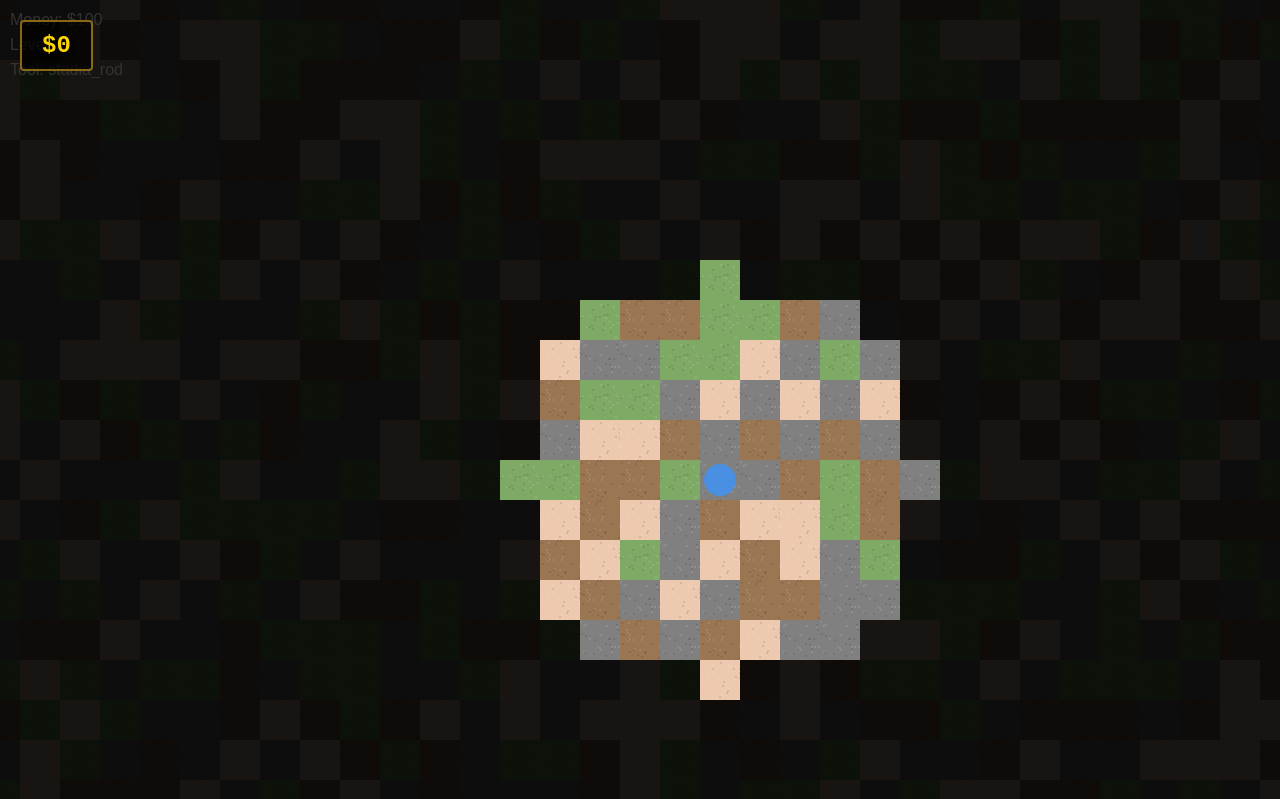
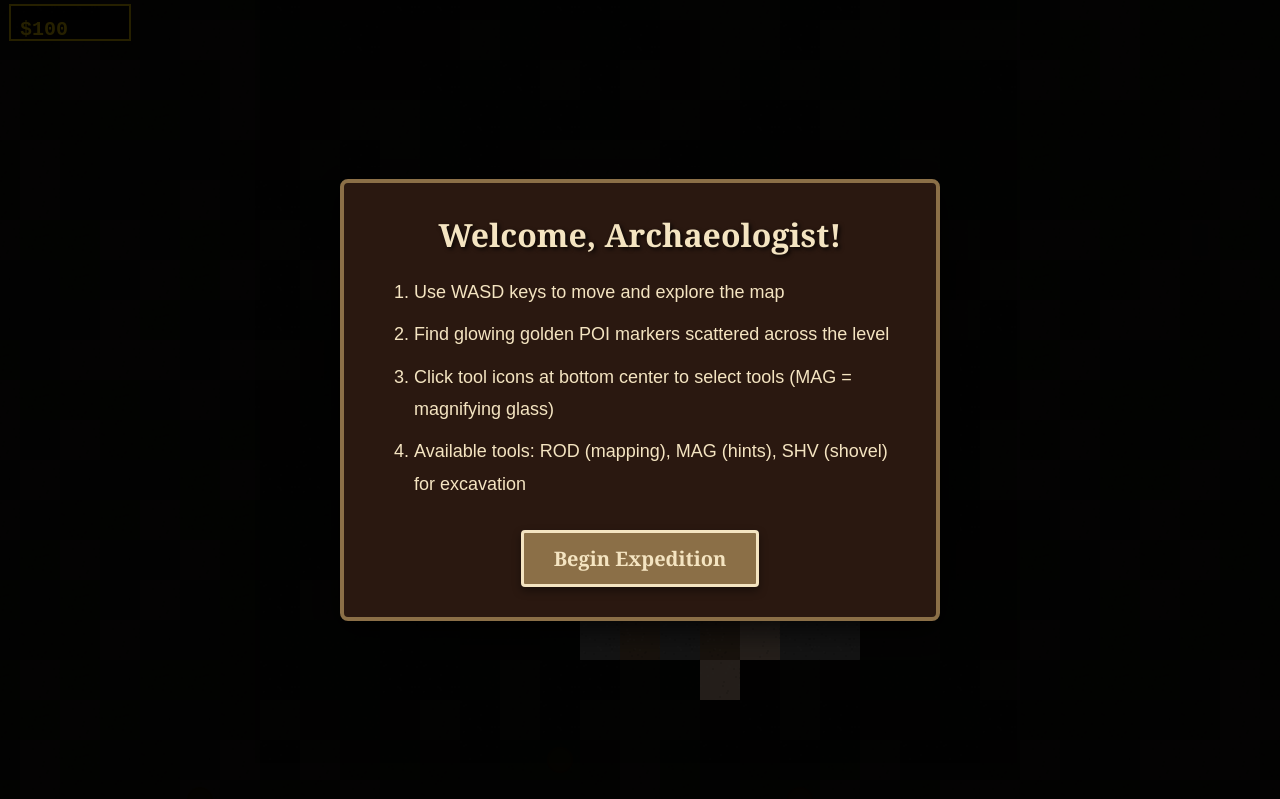
Before and after one commit to TheTinkeringIdiot/2025_STEM_Sparks_Innovation_Project, a plain HTML site: page index.html in a window 1280 px wide. Shown: the top 799 px of the page. Drawn offline with Linux system fonts and the light colour scheme.

Commit message:
Initial refinement toward playable game

```diff
--- a/game.js
+++ b/game.js
@@ -31,6 +31,9 @@
     this.fogOfWar = null;
     this.animator = null;
     this.fogRenderer = null;
+    this.tutorialManager = null;
+    this.minimap = null;
+    this.hudRenderer = null;
 
     // Player movement constants
     this.playerSpeed = 160; // pixels per second (4 tiles per second at 40px/tile)
@@ -63,6 +66,15 @@
     // Initialize fog renderer
     const fogLayer = this.canvasManager.getLayer('fog');
     this.fogRenderer = new FogRenderer(fogLayer.canvas);
+
+    // Initialize tutorial manager
+    this.tutorialManager = new TutorialManager();
+
+    // Initialize minimap (72x48 tiles, 150x100px display)
+    this.minimap = new Minimap(72, 48, 150, 100);
+
+    // Initialize HUD renderer
+    this.hudRenderer = new HUDRenderer(1440, 960, this.minimap);
 
     // TODO: Initialize animator when sprite sheet is available
     // this.animator = new CharacterAnimator(spriteSheet);
@@ -147,6 +159,12 @@
     // Get current input state
     const input = this.inputManager.getState();
 
+    // Process HUD input for tool selection
+    const toolChanged = this.hudRenderer.processInput(input, this.gameState);
+    if (toolChanged) {
+      this.canvasManager.markDirty('ui');
+    }
+
     // Process input and update player movement
     this.updatePlayerMovement(input, deltaSeconds);
 
@@ -156,11 +174,18 @@
       this.animator.update(deltaTime);
     }
 
+    // Store previous camera position to detect movement
+    const prevCameraX = this.camera.worldX;
+    const prevCameraY = this.camera.worldY;
+
     // Update camera to follow player
     this.camera.centerOn(
       this.gameState.player.position.x,
       this.gameState.player.position.y
     );
+
+    // Check if camera moved
+    const cameraMoved = (prevCameraX !== this.camera.worldX || prevCameraY !== this.camera.worldY);
 
     // Update fog of war based on player position
     const fogUpdated = this.fogOfWar.updateFog(
@@ -168,8 +193,12 @@
       this.gameState.player.position.y
     );
 
-    // Mark fog layer as dirty if fog was updated
-    if (fogUpdated) {
+    // Mark layers as dirty when camera moves or fog updates
+    if (cameraMoved) {
+      this.canvasManager.markDirty('background');
+      this.canvasManager.markDirty('fog');
+    } else if (fogUpdated) {
+      // Fog updated but camera didn't move (edge case)
       this.canvasManager.markDirty('fog');
     }
   }
@@ -216,14 +245,22 @@
     const moveX = velocityX * this.playerSpeed * deltaSeconds;
     const moveY = velocityY * this.playerSpeed * deltaSeconds;
 
+    // Calculate new position
+    let newX = this.gameState.player.position.x + moveX;
+    let newY = this.gameState.player.position.y + moveY;
+
+    // Player boundary collision (16px radius, world is 2880×1920px)
+    const playerRadius = 16;
+    const worldWidth = this.camera.worldWidth;   // 2880px
+    const worldHeight = this.camera.worldHeight; // 1920px
+
+    // Clamp position to world bounds
+    newX = Math.max(playerRadius, Math.min(worldWidth - playerRadius, newX));
+    newY = Math.max(playerRadius, Math.min(worldHeight - playerRadius, newY));
+
     // Update player position (round to prevent sub-pixel rendering)
-    // TODO: Add collision detection here when level data is available
-    this.gameState.player.position.x = Math.round(
-      this.gameState.player.position.x + moveX
-    );
-    this.gameState.player.position.y = Math.round(
-      this.gameState.player.position.y + moveY
-    );
+    this.gameState.player.position.x = Math.round(newX);
+    this.gameState.player.position.y = Math.round(newY);
 
     // Update animation state based on movement
     // TODO: Call animator.setState() when animator is available
@@ -303,11 +340,46 @@
     //   );
     // }
 
-    // TODO: Render POIs when level data is available
-    // this.gameState.level.pois.forEach(poi => {
-    //   const poiScreenPos = this.camera.worldToScreen(poi.x, poi.y);
-    //   // Draw POI marker
-    // });
+    // Render POIs
+    if (this.gameState.level.pois && this.gameState.level.pois.length > 0) {
+      this.gameState.level.pois.forEach(poi => {
+        // Convert tile coordinates to world coordinates (center of tile)
+        const worldX = poi.position.x * 40 + 20;
+        const worldY = poi.position.y * 40 + 20;
+
+        // Convert to screen coordinates
+        const poiScreenPos = this.camera.worldToScreen(worldX, worldY);
+
+        // Only render if in viewport
+        if (poiScreenPos.x < -40 || poiScreenPos.x > 1440 + 40 ||
+            poiScreenPos.y < -40 || poiScreenPos.y > 960 + 40) {
+          return;
+        }
+
+        // Draw POI marker
+        if (poi.discovered) {
+          // Discovered POI - green circle
+          ctx.fillStyle = '#4CAF50';
+          ctx.strokeStyle = '#2E7D32';
+        } else {
+          // Undiscovered POI - golden/yellow circle with glow
+          ctx.fillStyle = '#FFD700';
+          ctx.strokeStyle = '#FFA000';
+        }
+
+        ctx.lineWidth = 2;
+        ctx.beginPath();
+        ctx.arc(poiScreenPos.x, poiScreenPos.y, 12, 0, Math.PI * 2);
+        ctx.fill();
+        ctx.stroke();
+
+        // Add inner detail
+        ctx.fillStyle = poi.discovered ? '#81C784' : '#FFEB3B';
+        ctx.beginPath();
+        ctx.arc(poiScreenPos.x, poiScreenPos.y, 6, 0, Math.PI * 2);
+        ctx.fill();
+      });
+    }
   }
 
   /**
@@ -316,15 +388,8 @@
    * @param {CanvasRenderingContext2D} ctx - UI layer context
    */
   renderUI(ctx) {
-    // Render simple HUD
-    ctx.fillStyle = '#333';
-    ctx.font = '16px Arial';
-    ctx.fillText(`Money: $${this.gameState.player.money}`, 10, 25);
-    ctx.fillText(`Level: ${this.gameState.level.number}`, 10, 50);
-    ctx.fillText(`Tool: ${this.gameState.player.currentTool}`, 10, 75);
-
-    // TODO: Render minimap when minimap module is available
-    // TODO: Render inventory UI when needed
+    // Render full HUD with tool inventory and minimap
+    this.hudRenderer.render(ctx, this.gameState, this.fogOfWar, performance.now());
   }
 
   /**
@@ -385,6 +450,11 @@
     this.canvasManager.markDirty('fog');
     this.canvasManager.markDirty('ui');
 
+    // 6. Show tutorial if this is level 1 and tutorial hasn't been completed
+    if (this.tutorialManager && this.tutorialManager.shouldShowTutorial(levelNumber)) {
+      this.tutorialManager.showTutorial();
+    }
+
     console.log(`Level ${levelNumber} loaded successfully`);
   }
 
--- a/index.html
+++ b/index.html
@@ -14,27 +14,6 @@
         <canvas id="entities-canvas" width="1440" height="960"></canvas>
         <canvas id="fog-canvas" width="1440" height="960"></canvas>
         <canvas id="ui-canvas" width="1440" height="960"></canvas>
-
-        <!-- HUD Overlay Elements -->
-        <div id="hud">
-            <!-- Top-left money display -->
-            <div id="money-display" class="hud-element">
-                <span id="money-amount">$0</span>
-            </div>
-
-            <!-- Bottom-center tool inventory bar -->
-            <div id="tool-bar" class="hud-element">
-                <div class="tool-slot" data-tool="shovel"></div>
-                <div class="tool-slot" data-tool="brush"></div>
-                <div class="tool-slot" data-tool="scanner"></div>
-                <div class="tool-slot" data-tool="pickaxe"></div>
-            </div>
-
-            <!-- Bottom-right minimap container -->
-            <div id="minimap-container" class="hud-element">
-                <canvas id="minimap" width="200" height="200"></canvas>
-            </div>
-        </div>
     </div>
 
     <!-- Game Module Scripts - Load in dependency order -->
@@ -75,7 +54,7 @@
     <script>
         // Disable image smoothing on all canvas contexts for pixel-perfect rendering
         (function initializeCanvases() {
-            const canvasIds = ['background-canvas', 'entities-canvas', 'fog-canvas', 'ui-canvas', 'minimap'];
+            const canvasIds = ['background-canvas', 'entities-canvas', 'fog-canvas', 'ui-canvas'];
             canvasIds.forEach(id => {
                 const canvas = document.getElementById(id);
                 if (canvas) {
--- a/styles.css
+++ b/styles.css
@@ -49,91 +49,3 @@
 #ui-canvas {
     z-index: 3;
 }
-
-/* HUD Container */
-#hud {
-    position: absolute;
-    top: 0;
-    left: 0;
-    width: 100%;
-    height: 100%;
-    pointer-events: none;
-    z-index: 10;
-}
-
-.hud-element {
-    pointer-events: auto;
-}
-
-/* Top-left Money Display */
-#money-display {
-    position: absolute;
-    top: 20px;
-    left: 20px;
-    background-color: rgba(0, 0, 0, 0.7);
-    border: 2px solid #8b6914;
-    border-radius: 4px;
-    padding: 10px 20px;
-    color: #ffd700;
-    font-size: 24px;
-    font-weight: bold;
-    text-shadow: 2px 2px 4px rgba(0, 0, 0, 0.8);
-}
-
-/* Bottom-center Tool Inventory Bar */
-#tool-bar {
-    position: absolute;
-    bottom: 30px;
-    left: 50%;
-    transform: translateX(-50%);
-    display: flex;
-    gap: 10px;
-    background-color: rgba(0, 0, 0, 0.7);
-    border: 2px solid #8b6914;
-    border-radius: 4px;
-    padding: 10px;
-}
-
-.tool-slot {
-    width: 64px;
-    height: 64px;
-    background-color: rgba(40, 40, 40, 0.8);
-    border: 2px solid #555;
-    border-radius: 4px;
-    cursor: pointer;
-    transition: all 0.2s ease;
-    background-size: contain;
-    background-position: center;
-    background-repeat: no-repeat;
-}
-
-.tool-slot:hover {
-    border-color: #ffd700;
-    background-color: rgba(60, 60, 60, 0.9);
-    transform: scale(1.05);
-}
-
-.tool-slot.active {
-    border-color: #ffd700;
-    background-color: rgba(80, 60, 20, 0.8);
-    box-shadow: 0 0 10px rgba(255, 215, 0, 0.5);
-}
-
-/* Bottom-right Minimap Container */
-#minimap-container {
-    position: absolute;
-    bottom: 20px;
-    right: 20px;
-    background-color: rgba(0, 0, 0, 0.7);
-    border: 2px solid #8b6914;
-    border-radius: 4px;
-    padding: 10px;
-}
-
-#minimap {
-    display: block;
-    image-rendering: pixelated;
-    image-rendering: -moz-crisp-edges;
-    image-rendering: crisp-edges;
-    border: 1px solid #555;
-}
--- a/tutorial.js
+++ b/tutorial.js
@@ -29,19 +29,19 @@
 const TUTORIAL_STEPS = [
   {
     step: 1,
-    text: 'Use WASD to move and explore'
+    text: 'Use WASD keys to move and explore the map'
   },
   {
     step: 2,
-    text: 'Find glowing POI markers'
+    text: 'Find glowing golden POI markers scattered across the level'
   },
   {
     step: 3,
-    text: 'Use magnifying glass at POI for hint'
+    text: 'Click tool icons at bottom center to select tools (MAG = magnifying glass)'
   },
   {
     step: 4,
-    text: 'Use correct tool to extract artifact'
+    text: 'Available tools: ROD (mapping), MAG (hints), SHV (shovel) for excavation'
   }
 ];
 
```
